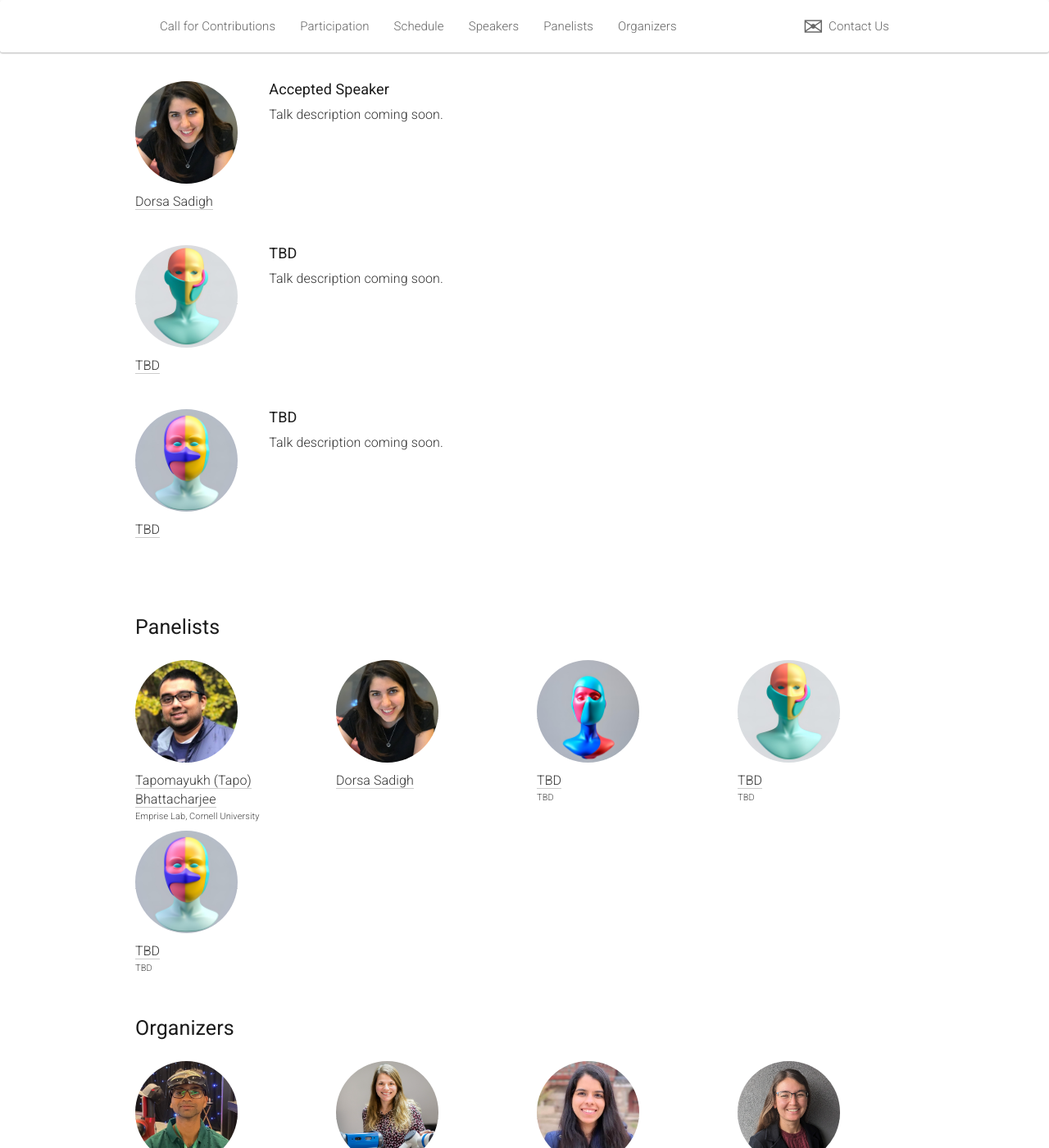
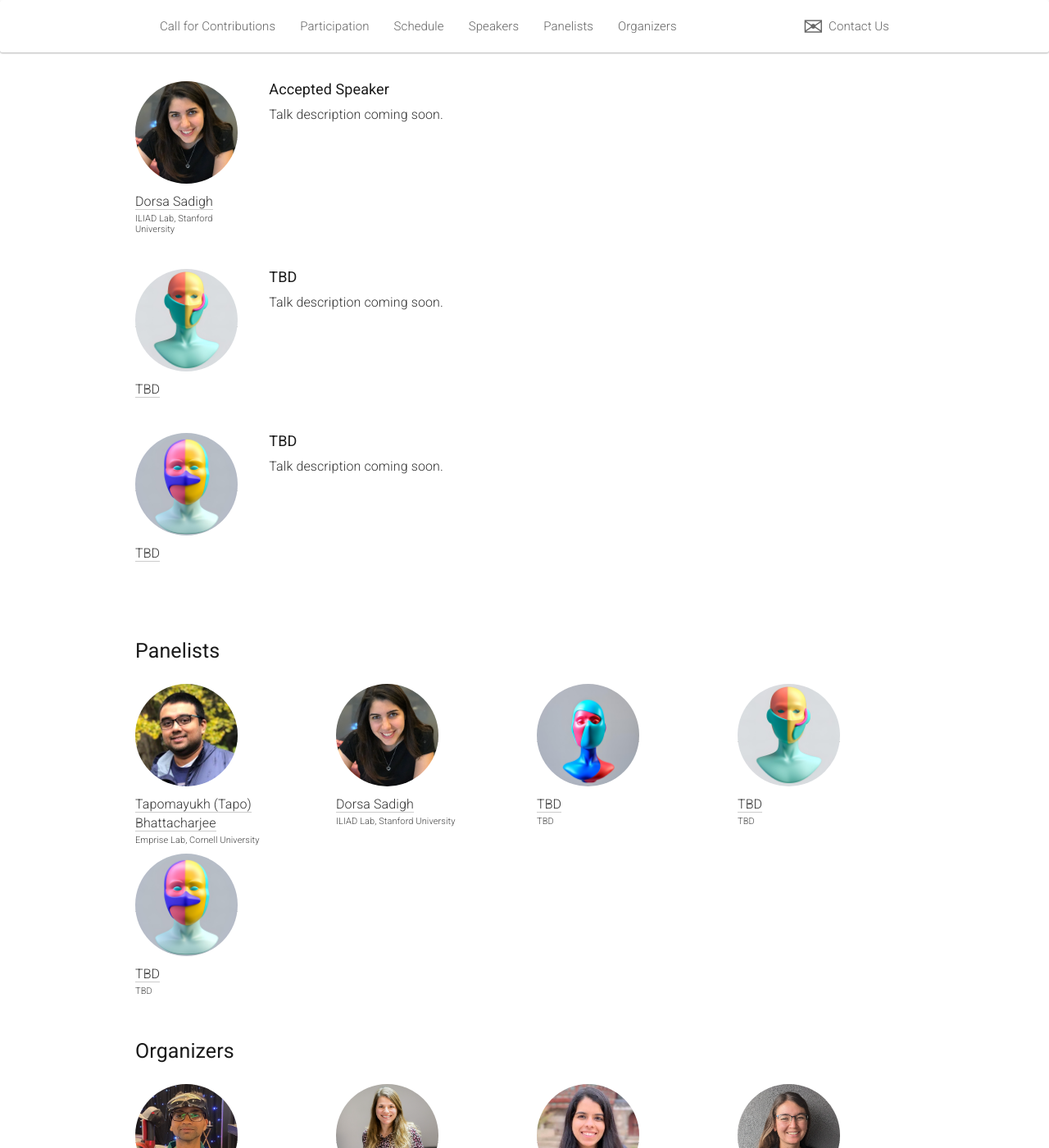
Before and after one commit to safe-hri/safe-hri.github.io, a Jekyll site: the page built from _pages/home_2025.md, in a window 1280 px wide and 1400 px high, scrolled down 2600 px. Shown: the whole window at 82% size. Built offline with Jekyll 4.4.1, drawn with Linux system fonts in a browser that asks for light colours; nearby versions of some CDN libraries.

Commit message:
updates speakers

```diff
--- a/_data/speakers.yml
+++ b/_data/speakers.yml
@@ -9,9 +9,9 @@
   panelist: true
 
 - name: Dorsa Sadigh
-  url:
+  url: https://iliad.stanford.edu/
   photo: DS.jpeg
-  affil:
+  affil: ILIAD Lab, Stanford University
   talk_title: Accepted Speaker
   talk_abstract: |
     Talk description coming soon.
```
